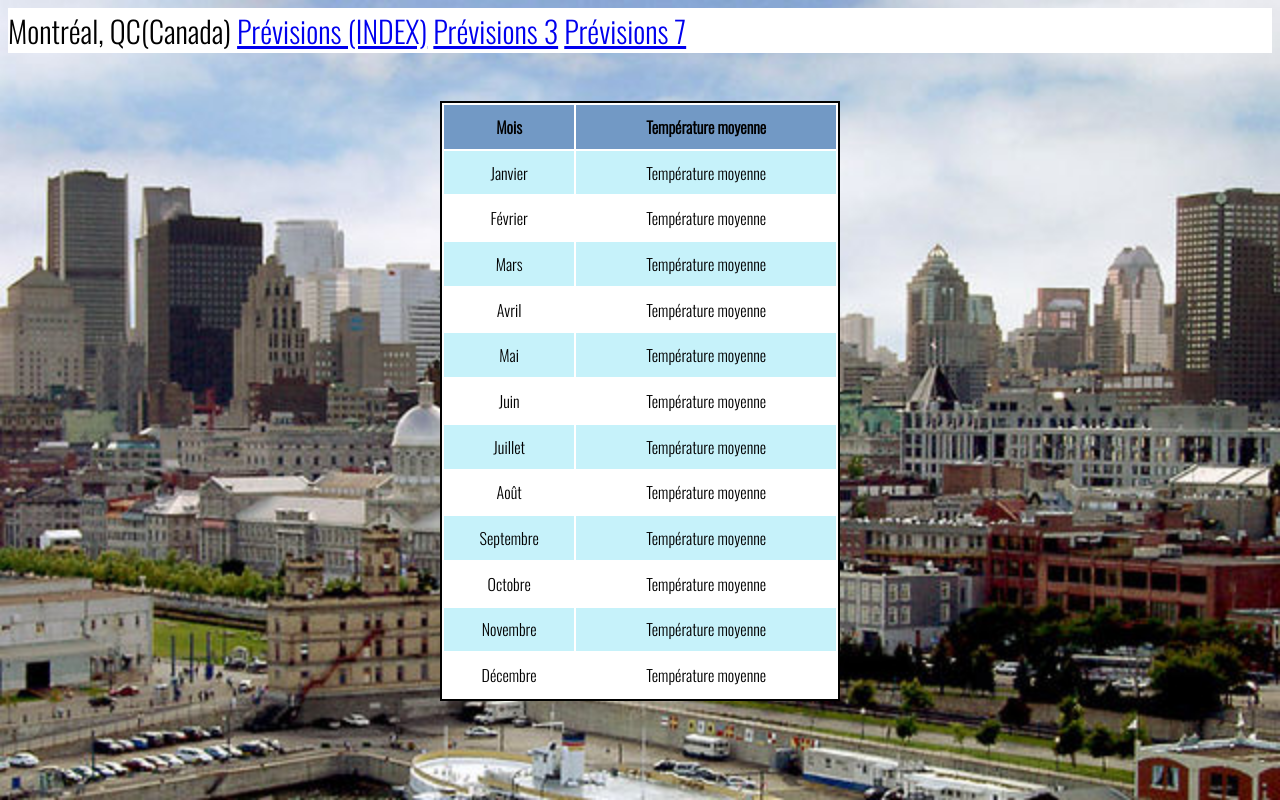
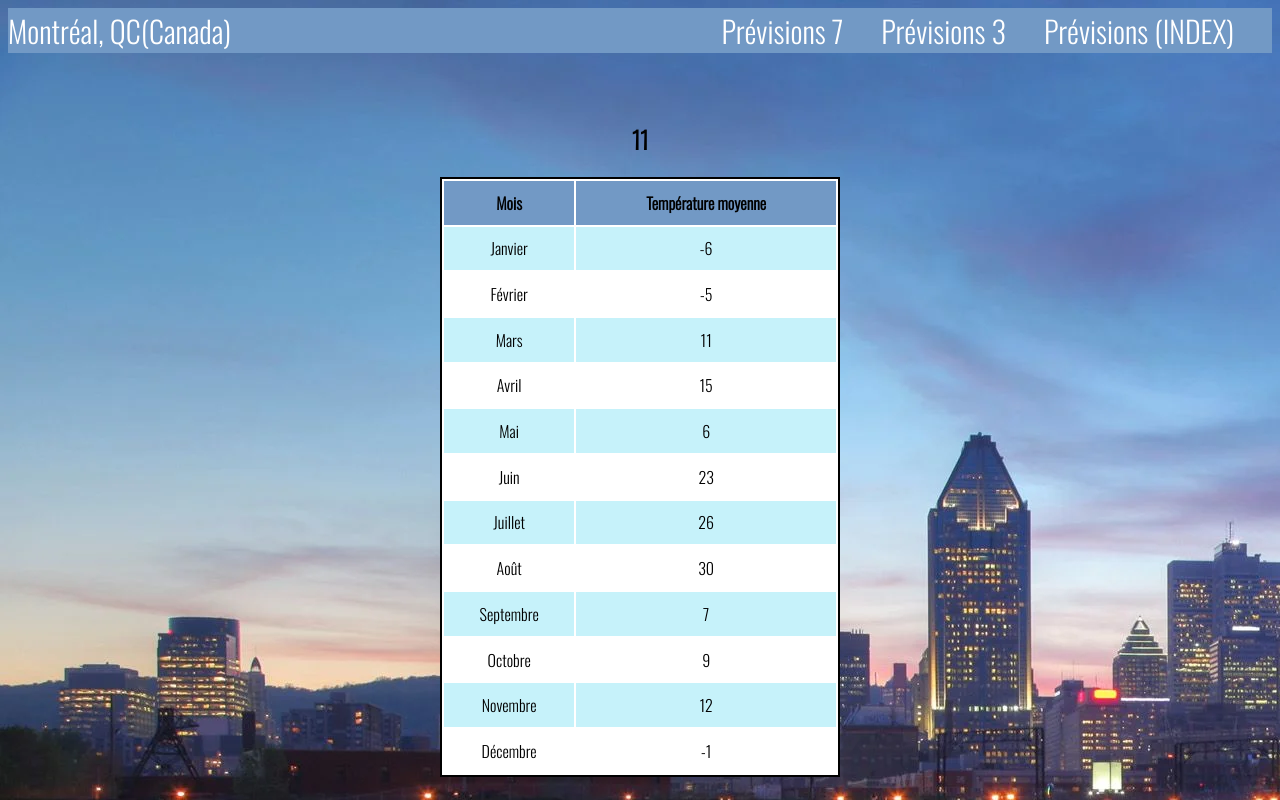
Before and after one commit to ExtendedNoob/devoir2_A22, a plain HTML site: page html/statistiques.html in a window 1280 px wide. Drawn offline with nearby package versions, Linux system fonts and the light colour scheme.

Commit message:
2022-11-18

```diff
--- a/css/index.css
+++ b/css/index.css
@@ -1,8 +1,7 @@
 
 body {
-    background-image: url(/img/BGmontreal.jpg);
+    background-image: url(/img/BGmontreal.webp);
     background-repeat: no-repeat;
-    background-size: 100%;
     font-family: 'Oswald', sans-serif;
 }
 
@@ -47,7 +46,15 @@ body {
     margin-left: 20px;
 }
 .navig{
-background-color: white;
-font-size: 30px;
-height: 120%;
+    background-color: rgb(114, 153, 197);
+    font-size: 30px;
+    height: 120%;
+    color: white;
 }
+
+a {
+    color: white;
+    text-decoration: none;
+    float: right;
+    padding-right: 3%;
+}
--- a/css/previsions.css
+++ b/css/previsions.css
@@ -1,7 +1,6 @@
 body {
-    background-image: url(/img/BGmontreal.jpg);
+    background-image: url(/img/BGmontreal.webp);
     background-repeat: no-repeat;
-    background-size: 100%;
     font-family: 'Oswald', sans-serif;
 }
 
@@ -12,6 +11,7 @@ body {
 .spacing1 {
     top: 50px;
 }
+
 /* Styles img */
 
 .imgHide {
@@ -63,8 +63,33 @@ body {
     float: right;
 }
 
+.info-containers-1 {
+    position: relative;
+}
+
+.info-containers-2 {
+    position: relative;
+    left: 35%;
+    top: -252px;
+    width: 31%;
+}
+
+.info-containers-3 {
+    position: relative;
+    top: -504px;
+    float: right;
+}
+
 .navig{
-    background-color: white;
+    background-color: rgb(114, 153, 197);
     font-size: 30px;
     height: 120%;
-    }
+    color: white;
+}
+
+a {
+    color: white;
+    text-decoration: none;
+    float: right;
+    padding-right: 3%;
+}
--- a/css/statistique.css
+++ b/css/statistique.css
@@ -1,14 +1,22 @@
 body {
-    background-image: url(/img/BGmontreal.jpg);
+    background-image: url(/img/BGmontreal.webp);
     background-repeat: no-repeat;
-    background-size: 100%;
+
     font-family: 'Oswald', sans-serif;
 }
 .navig{
-    background-color: #ffffff;
+    background-color: rgb(114, 153, 197);
     font-size: 30px;
     height: 120%;
+    color: white;
     }
+
+a {
+    color: white;
+    text-decoration: none;
+    float: right;
+    padding-right: 3%;
+}
 
 .tableau{
     background-color: white;
--- a/html/statistiques.html
+++ b/html/statistiques.html
@@ -20,7 +20,10 @@
             <a href="previsions3.html">Prévisions 3</a>
             <a href="previsions7.html">Prévisions 7</a>
         </div><br><br>
+
+
     <center>
+    <h2 id="tempMoyenneAnnuel"></h2>
         <table class="tableau">
             <tr>
                 <th>Mois</th>
@@ -28,51 +31,51 @@
             </tr>
             <tr>
                 <td>Janvier</td>
-                <td>Température moyenne</td>
+                <td id="tempJanvier"></td>
             </tr>
             <tr>
                 <td>Février</td>
-                <td>Température moyenne</td>
+                <td id="tempFevrier"></td>
             </tr>
             <tr>
                 <td>Mars</td>
-                <td>Température moyenne</td>
+                <td id="tempMars"></td>
             </tr>
             <tr>
                 <td>Avril</td>
-                <td>Température moyenne</td>
+                <td id="tempAvril"></td>
             </tr>
             <tr>
                 <td>Mai</td>
-                <td>Température moyenne</td>
+                <td id="tempMai"></td>
             </tr>
             <tr>
                 <td>Juin</td>
-                <td>Température moyenne</td>
+                <td id="tempJuin"></td>
             </tr>
             <tr>
                 <td>Juillet</td>
-                <td>Température moyenne</td>
+                <td id="tempJuillet"></td>
             </tr>
             <tr>
                 <td>Août</td>
-                <td>Température moyenne</td>
+                <td id="tempAout"></td>
             </tr>
             <tr>
                 <td>Septembre</td>
-                <td>Température moyenne</td>
+                <td id="tempSeptembre"></td>
             </tr>
             <tr>
                 <td>Octobre</td>
-                <td>Température moyenne</td>
+                <td id="tempOctobre"></td>
             </tr>
             <tr>
                 <td>Novembre</td>
-                <td>Température moyenne</td>
+                <td id="tempNovembre"></td>
             </tr>
             <tr>
                 <td>Décembre </td>
-                <td>Température moyenne</td>
+                <td id="tempDecembre"></td>
             </tr>
 
         </table>
--- a/js/previsions3.js
+++ b/js/previsions3.js
@@ -26,10 +26,8 @@
 // Jour 2.
         var tempJour2 = tempInitiale + (Generation(-15, 15))
         var tempJour2 = Math.min(Math.max(parseInt(tempJour2), -20), 30);
-
         const tempMax2 = tempJour2 + (Generation(0, 5))
         const tempMin2 = tempJour2 - (Generation(0, 5))
-
         if (tempJour2 >= -20 && tempJour2 <= 0) {
             document.getElementById("imgNeige-2").classList.remove("imgHide");
         }
--- a/js/previsions7.js
+++ b/js/previsions7.js
@@ -5,6 +5,7 @@
     function Generation(min, max) { // min and max inclu.
         return Math.floor(Math.random() * (max - min + 1) + min)
     }
+//Temperature des jours.
     // Jour 1 (demain)
         var tempInitiale = Generation(-20, 30)
         const tempMax1 = tempInitiale + (Generation(0, 5))
--- a/js/statistiques.js
+++ b/js/statistiques.js
@@ -1,12 +1,44 @@
-function GenerationTemp(min, max) { // min and max inclu.
-    return Math.floor(Math.random() * (max - min + 1) + min)
-}
+// Function
+    function Generation(min, max) { // min and max inclu.
+        return Math.floor(Math.random() * (max - min + 1) + min)
+    }
+// Temperature Hivers
+// Si hiver (décembre, janvier ou février) alors la température du mois est entre -10 et 5.
+    var tempDecembre = Generation(-10, 5)
+    var tempJanvier = Generation(-10, 5)
+    var tempFevrier = Generation(-10, 5)
+// Temperature Automne
+// Si automne (septembre, octobre ou novembre) alors la température du mois est entre 5 et 20.
+    var tempSeptembre = Generation(5, 20)
+    var tempOctobre = Generation(5, 20)
+    var tempNovembre = Generation(5, 20)
+// Temperature Printemps
+// Si printemps (mars, avril ou mai) alors la température du mois est entre 0 et 20.
+    var tempMars = Generation(0, 20)
+    var tempAvril = Generation(0, 20)
+    var tempMai = Generation(0, 20)
+// Temperature Été
+// Si été (juin, juillet ou août) alors la température du mois est entre 15 et 30.
+    var tempJuin = Generation(15, 30)
+    var tempJuillet = Generation(15, 30)
+    var tempAout = Generation(15, 30)
+// Affiché les variables dans le HTML.
+    document.getElementById('tempDecembre').innerHTML = tempDecembre;
+    document.getElementById('tempJanvier').innerHTML = tempJanvier;
+    document.getElementById('tempFevrier').innerHTML = tempFevrier;
 
+    document.getElementById('tempSeptembre').innerHTML = tempSeptembre;
+    document.getElementById('tempOctobre').innerHTML = tempOctobre;
+    document.getElementById('tempNovembre').innerHTML = tempNovembre;
 
-var temp1 = GenerationTemp(-20, 30)
+    document.getElementById('tempMars').innerHTML = tempMars;
+    document.getElementById('tempAvril').innerHTML = tempAvril;
+    document.getElementById('tempMai').innerHTML = tempMai;
 
-var temp2 = GenerationTemp(-20, 30)
-
-console.log(temp1)
-
-console.log(temp2)
+    document.getElementById('tempJuin').innerHTML = tempJuin;
+    document.getElementById('tempJuillet').innerHTML = tempJuillet;
+    document.getElementById('tempAout').innerHTML = tempAout;
+//Temperature moyenne
+var tempMoyenneAnnuel = Math.round((tempDecembre + tempJanvier + tempFevrier + tempSeptembre +
+    tempOctobre + tempNovembre + tempMars + tempAvril + tempMai + tempJuin + tempJuillet + tempAout) / 12);
+document.getElementById('tempMoyenneAnnuel').innerHTML = tempMoyenneAnnuel;
```
Also changed, not shown: img/BGmontreal.jpg (deleted), img/BGmontreal.webp (added). Lines whose indentation alone changed are shown as unchanged.
